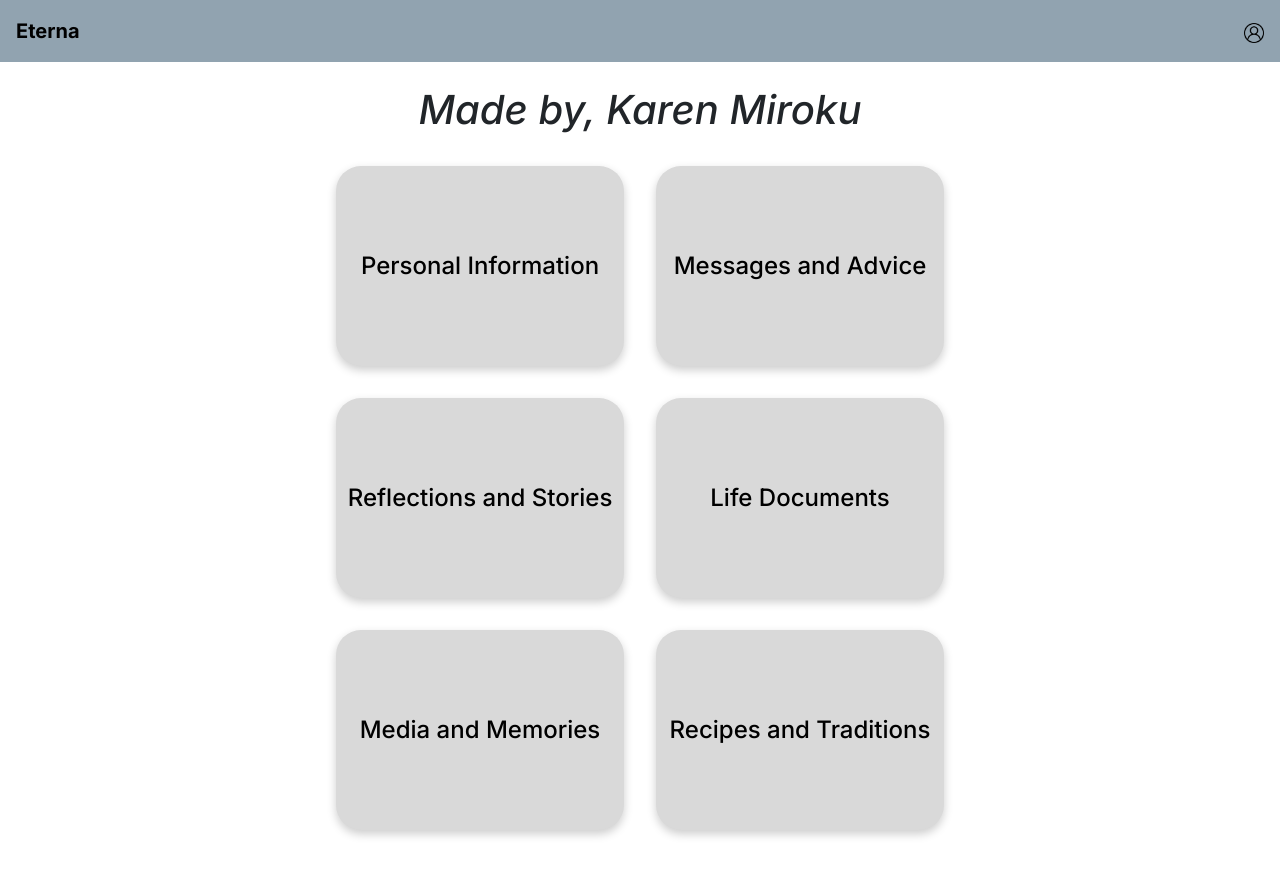
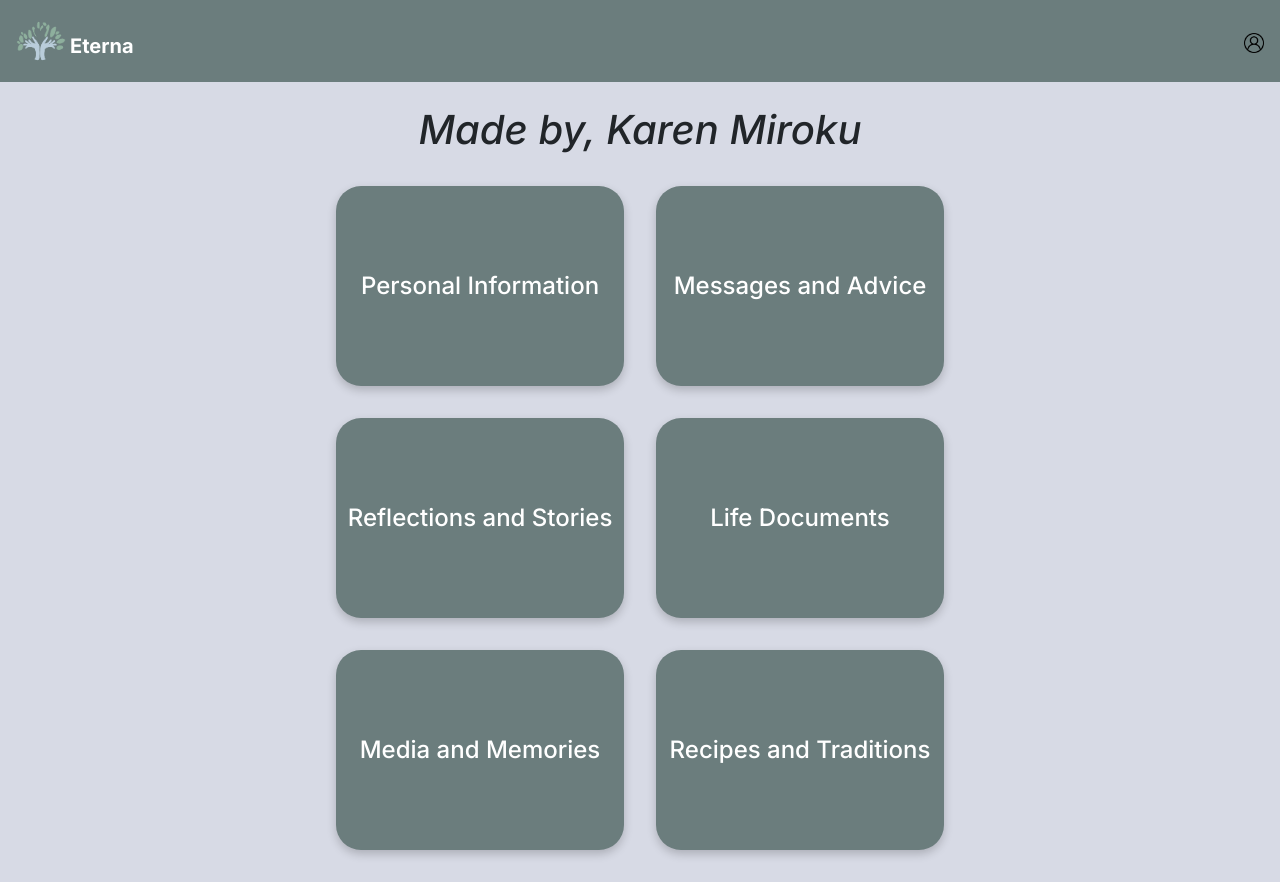
Before and after one commit to cleoreyes/dubhacks-2024, a React (Create React App) app in the folder my-app/: page /homepage in a window 1280 px wide. Built offline with nearby package versions, Linux system fonts and the light colour scheme.

Commit message:
colors, favicon, styling, and more text

```diff
--- a/my-app/public/index.html
+++ b/my-app/public/index.html
@@ -31,10 +31,13 @@
       rel="stylesheet"
     />
 
-    <title>React App</title>
+    <title>Eterna</title>
   </head>
   <body>
-    <noscript>You need to enable JavaScript to run this app.</noscript>
+    <noscript
+      >Eterna: Capture your memories and wisdom to preserve your legacy for your
+      loved ones.</noscript
+    >
     <div id="root"></div>
     <!--
       This HTML file is a template.
--- a/my-app/src/App.css
+++ b/my-app/src/App.css
@@ -1,6 +1,7 @@
 .App {
   text-align: center;
   font-family: "Inter";
+  background-color: #d7dae5;
 }
 
 .App-logo {
@@ -46,16 +47,17 @@
 .category-box {
   min-height: 200px;
   border-radius: 25px;
-  background-color: #d9d9d9;
+  background-color: #6b7d7d;
   transition:
     background-color 0.5s,
     transform 0.5s,
     box-shadow 0.5s;
   box-shadow: 0 4px 10px rgba(0, 0, 0, 0.2);
+  color: white;
 }
 
 .category-box:hover {
-  background-color: #8c97a0;
+  background-color: #a6d8d4;
   transform: scale(1.1);
   box-shadow: 0 8px 20px rgba(0, 0, 0, 0.3);
 }
@@ -72,3 +74,7 @@
   width: 20px;
   height: 20px;
 }
+
+.login {
+  background-color: #6b7d7d;
+}
--- a/my-app/src/pages/Homepage.js
+++ b/my-app/src/pages/Homepage.js
@@ -16,14 +16,14 @@ const Homepage = () => {
           <div className="row w-100">
             <div className="col-6 p-3">
               <Link to="/personal-info" style={{ textDecoration: "none" }}>
-                <div className="category-box w-100 d-flex justify-content-center align-items-center text-black">
+                <div className="category-box w-100 d-flex justify-content-center align-items-center ">
                   <p className="m-0 h4">Personal Information</p>
                 </div>
               </Link>
             </div>
             <div className="col-6 p-3">
               <Link to="/messages" style={{ textDecoration: "none" }}>
-                <div className="category-box w-100 d-flex justify-content-center align-items-center text-black">
+                <div className="category-box w-100 d-flex justify-content-center align-items-center ">
                   <p className="m-0 h4">Messages and Advice</p>
                 </div>
               </Link>
@@ -32,14 +32,14 @@ const Homepage = () => {
           <div className="row w-100">
             <div className="col-6 p-3">
               <Link to="/reflections" style={{ textDecoration: "none" }}>
-                <div className="category-box w-100 d-flex justify-content-center align-items-center text-black">
+                <div className="category-box w-100 d-flex justify-content-center align-items-center ">
                   <p className="m-0 h4">Reflections and Stories</p>
                 </div>
               </Link>
             </div>
             <div className="col-6 p-3">
               <Link to="/lifedocuments" style={{ textDecoration: "none" }}>
-                <div className="category-box w-100 d-flex justify-content-center align-items-center text-black">
+                <div className="category-box w-100 d-flex justify-content-center align-items-center ">
                   <p className="m-0 h4">Life Documents</p>
                 </div>
               </Link>
@@ -48,7 +48,7 @@ const Homepage = () => {
           <div className="row w-100">
             <div className="col-6 p-3">
               <Link to="/media" style={{ textDecoration: "none" }}>
-                <div className="category-box w-100 d-flex justify-content-center align-items-center text-black">
+                <div className="category-box w-100 d-flex justify-content-center align-items-center ">
                   <p className="m-0 h4">Media and Memories</p>
                 </div>
               </Link>
@@ -58,7 +58,7 @@ const Homepage = () => {
                 to="/recipesandtraditions"
                 style={{ textDecoration: "none" }}
               >
-                <div className="category-box w-100 d-flex justify-content-center align-items-center text-black">
+                <div className="category-box w-100 d-flex justify-content-center align-items-center ">
                   <p className="m-0 h4">Recipes and Traditions</p>
                 </div>
               </Link>
--- a/my-app/src/pages/Landing.js
+++ b/my-app/src/pages/Landing.js
@@ -2,26 +2,44 @@ import { Link } from "react-router-dom";
 import React, { useState } from "react";
 import "../App.css";
 import "bootstrap/dist/css/bootstrap.min.css";
+import logo from "../img/logo.png";
 
 const Landing = () => {
   return (
     <div className="d-flex flex-row vh-100">
-      <div className="col-8 text-start d-flex flex-column justify-content-center ps-5">
-        <h1 className="display-1 fw-bold">Eterna</h1>
-        <h2>Stay with your loved ones for eternity.</h2>
+      <div className="col-8 text-start d-flex flex-column justify-content-center p-5">
+        <div className="d-flex flex-row align-items-end text-center">
+          <img src={logo} style={{ width: "250px" }} alt="Logo" />
+          <h1 className="display-1 fw-bold" style={{ marginBottom: 20 }}>
+            Eterna
+          </h1>
+        </div>
+
+        <h2>
+          <i>Stay with your loved ones for eternity.</i>
+        </h2>
+        <h3 className="h6">
+          Keep Your Legacy Alive with Eterna. Capture cherished memories,
+          reflections, and essential documents effortlessly, ensuring your story
+          lives on for your loved ones. Share your wisdom and celebrate your
+          life—because every story deserves to be told.
+        </h3>
       </div>
 
-      <div className="col-4 bg-secondary p-3 text-light d-flex flex-column justify-content-center text-start">
+      <div className="col-4 p-3 text-light d-flex flex-column justify-content-center text-start login">
         <form className="d-flex flex-column px-5">
+          <h3>
+            <b>Log in or sign up to tell your story!</b>
+          </h3>
           <div className="mb-3">
             <label htmlFor="username" className="form-label">
-              Username
+              Username:
             </label>
             <input type="text" id="username" className="form-control" />
           </div>
           <div className="mb-3">
             <label htmlFor="password" className="form-label">
-              Password
+              Password:
             </label>
             <input type="password" id="password" className="form-control" />
           </div>
--- a/my-app/src/pages/Navbar.js
+++ b/my-app/src/pages/Navbar.js
@@ -1,10 +1,11 @@
 import React from "react";
 import profile from "../img/user.png";
 import { Link } from "react-router-dom";
+import logo from "../img/logo.png";
 
 const Navbar = () => {
   const navbarStyle = {
-    backgroundColor: "#91A3B0",
+    backgroundColor: "#6B7D7D",
     padding: "1rem",
     display: "flex",
     justifyContent: "space-between",
@@ -36,8 +37,15 @@ const Navbar = () => {
 
   return (
     <nav style={navbarStyle}>
-      <a href="/homepage" style={brandStyle}>
-        Eterna
+      <a
+        href="/homepage"
+        style={brandStyle}
+        className="text-white d-flex flex-row align-items-end text-center"
+      >
+        <img src={logo} style={{ width: "50px" }} alt="Logo" />
+        <p className="fw-bold" style={{ marginBottom: 5, marginLeft: 4 }}>
+          Eterna
+        </p>
       </a>
       <ul style={navListStyle}>
         <li style={navItemStyle}></li>
```
Also changed, not shown: my-app/src/pages/Media.js (+13 -2 lines), my-app/src/img/logo.png (added), 1 other file (tests, documents, lock files or other folders).
